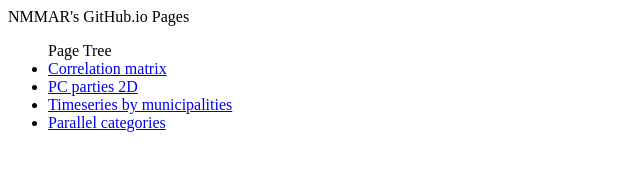
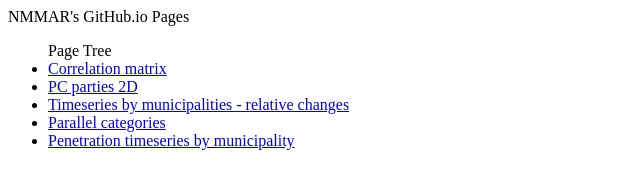
Before and after one commit to nmmar/nmmar.github.io, a plain HTML site: page index.html in a window 1280 px wide. Shown: the whole page, without its empty margins (0-640 px from the left). Drawn offline with Linux system fonts and the light colour scheme.

Commit message:
Update page tree

```diff
--- a/index.html
+++ b/index.html
@@ -3,6 +3,7 @@
 <ul>Page Tree
   <li><a href="https://nmmar.github.io/corr_matrix.html">Correlation matrix</a></li>
   <li><a href="https://nmmar.github.io/parties_2d.html">PC parties 2D</a></li>
-  <li><a href="https://nmmar.github.io/penetrations_timeseries.html">Timeseries by municipalities</a></li>
+  <li><a href="https://nmmar.github.io/penetrations_timeseries.html">Timeseries by municipalities - relative changes</a></li>
   <li><a href="https://nmmar.github.io/total_changes.html">Parallel categories</a></li>
+  <li><a href="https://nmmar.github.io/penetrations_timeseries_municipality.html">Penetration timeseries by municipality</a></li>
 </ul>
```
